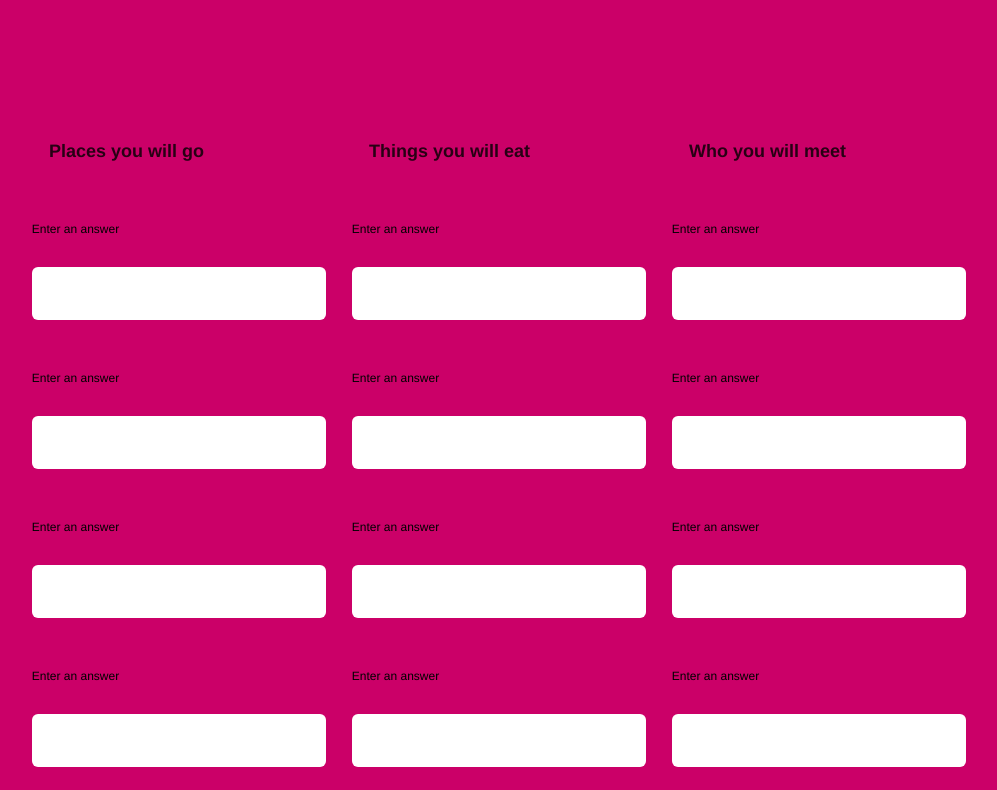
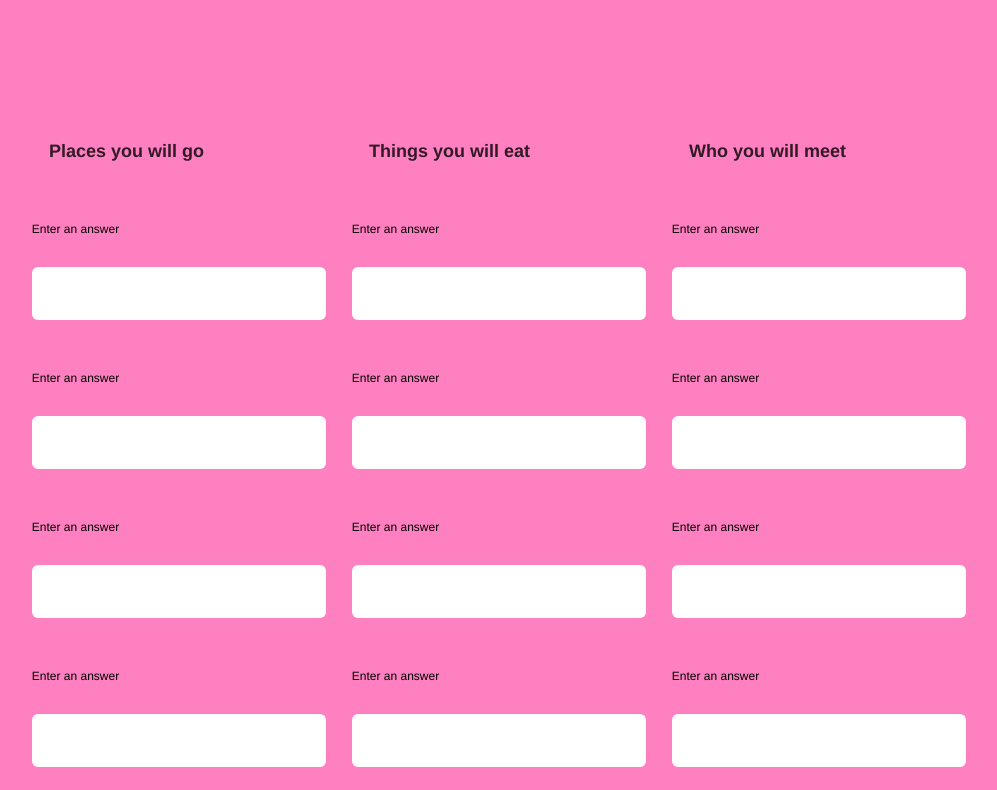
Before and after one commit to CamWil/MASH-Game, a plain HTML site: page index.html in a window 1280 px wide. Shown: the part 311-1101 px from the top of the page, without its empty margins (141-1138 px from the left). Drawn offline with Linux system fonts and the light colour scheme.

Commit message:
Update style.css

```diff
--- a/style.css
+++ b/style.css
@@ -1,6 +1,6 @@
 /* Body styling */
 body {
-  background: #cb0068;
+  background: #FF80C0;
   color: black;
   font-family: Helvetica, Arial;
   font-size: 40px;
```
